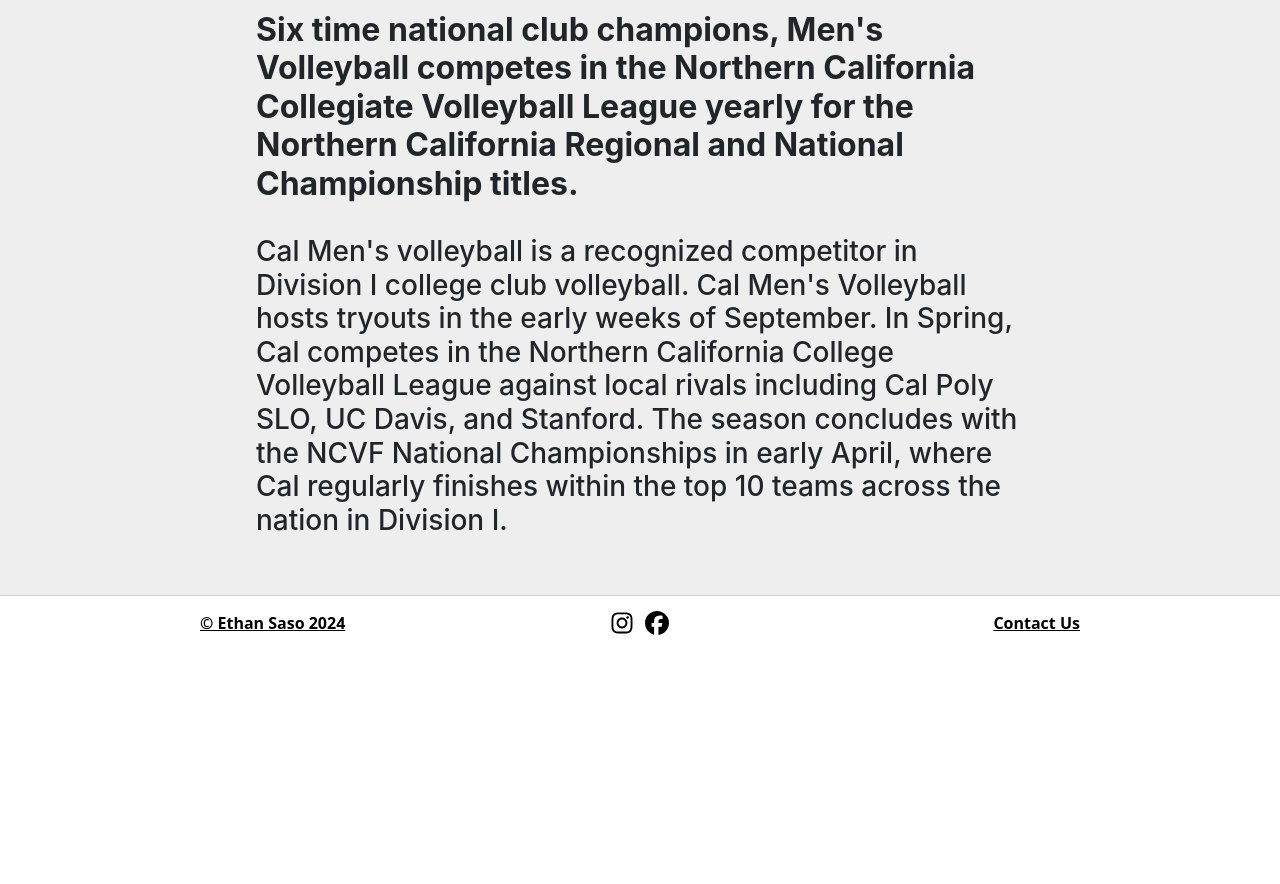
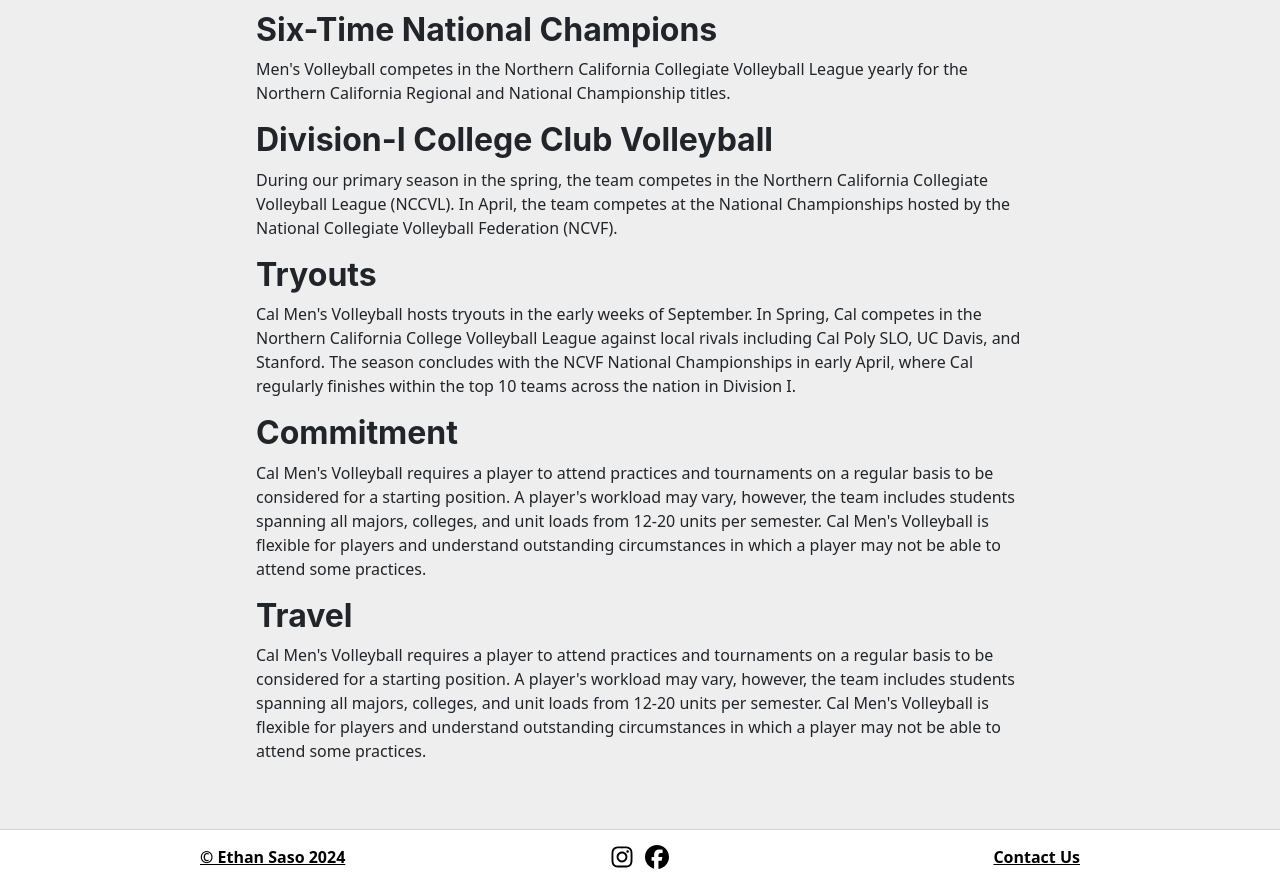
Before and after one commit to ethansaso/cal-mens-volleyball, a React (Create React App) app: page /about in a window 1280 px wide. Shown: the part 400-1284 px from the top of the page. Before the commit the page ends 1050 px from the top, so only its background shows below. Built offline with nearby package versions, Linux system fonts and the light colour scheme.

Commit message:
Added more information from about section on recwell site; created donations page with different header image; fixed wrong font on MEN'S VOLLEYBALL on homepage

```diff
--- a/src/App.js
+++ b/src/App.js
@@ -8,6 +8,7 @@ import Roster from "./components/pages/Roster";
 import Schedule from "./components/pages/Schedule";
 import './App.css';
 import Footer from "./components/nav/Footer";
+import Donations from "./components/pages/Donations";
 
 const path_prefix = process.env.NODE_ENV === 'production' ? "/cal-mens-volleyball/" : '/'
 
@@ -30,6 +31,7 @@ function App() {
         <Routes>
           <Route exact path={"/"} element={<Home />} />
           <Route path={"about"} element={<About />} />
+          <Route path={"donations"} element={<Donations />} />
           <Route path={"roster"} element={<Roster />} />
           <Route path={"schedule"} element={<Schedule />} />
           <Route path="*" element={<Navigate replace to="/" />} />
--- a/src/assets/scss/_pages.scss
+++ b/src/assets/scss/_pages.scss
@@ -1,3 +1,4 @@
 @import "./pages/roster";
 @import "./pages/home";
 @import "./pages/about";
+@import "./pages/donations";
--- /dev/null
+++ b/src/assets/scss/pages/_donations.scss
@@ -0,0 +1,20 @@
+.donations-header-container {
+    width: 100%;
+    background: linear-gradient(#0009, #0009), url(../../img/teamsplash1.jpeg);
+    background-size: cover;
+    background-position: 50% 45%;
+    display: flex;
+    align-items: center;
+    justify-content: center;
+    height: calc(80px + 10dvw);
+    max-height: 200px;
+    position: relative;
+}
+
+.donations-header-content {
+    font-family: "Blockletter";
+    color: $cal-gold-color;
+    box-sizing: border-box;
+    z-index: 1;
+    margin-bottom: 0;
+}
--- a/src/assets/scss/pages/_home.scss
+++ b/src/assets/scss/pages/_home.scss
@@ -69,7 +69,8 @@ $vb8-size-mult: 0.9;
         filter: drop-shadow(2px 2px 4px black);
     }
     > h1 {
-        font-size: 1.7rem;
+        font-family: "Blockletter";
+        font-size: 2rem;
         transform: scaleY(1.1);
         text-shadow: 2px 2px 4px black;
         margin-top: 2px;
--- a/src/components/nav/Navigation.js
+++ b/src/components/nav/Navigation.js
@@ -86,8 +86,13 @@ function Navigation(args) {
             </DropdownToggle>
             <DropdownMenu className="navbar-dropdown-menu" aria-labelledby='optionsDropdownButton'>
               <DropdownItem className="navbar-dropdown-item">
-                <NavLink href={`${path_prefix}about`} style={{paddingLeft: '0 !important'}}>
+                <NavLink href={`${path_prefix}about`}>
                   About
+                </NavLink>
+              </DropdownItem>
+              <DropdownItem className="navbar-dropdown-item">
+                <NavLink href={`${path_prefix}donations`}>
+                  Donations
                 </NavLink>
               </DropdownItem>
             </DropdownMenu>
--- a/src/components/nav/VarsitySwiper.js
+++ b/src/components/nav/VarsitySwiper.js
@@ -18,9 +18,9 @@ const VarsitySwiper = () => {
     { homeTeam: "California", visitorTeam: "Chico State", date: "2025-02-17 | 10:00 a.m. PT" },
     { homeTeam: "California", visitorTeam: "Fresno State", date: "2025-02-26 | 10:00 a.m. PT" },
     { homeTeam: "Santa Clara", visitorTeam: "California", date: "2025-03-07 | 10:00 a.m. PT" },
-    { homeTeam: "California", visitorTeam: "Sacramento State", date: "2025-02-17 | 10:00 a.m. PT" },
-    { homeTeam: "UC Davis", visitorTeam: "California", date: "2025-02-26 | 10:00 a.m. PT" },
-    { homeTeam: "Santa Clara", visitorTeam: "Sonoma State", date: "2025-03-07 | 10:00 a.m. PT" },
+    { homeTeam: "California", visitorTeam: "Sacramento State", date: "2025-03-08 | 10:00 a.m. PT" },
+    { homeTeam: "UC Davis", visitorTeam: "California", date: "2025-03-21 | 10:00 a.m. PT" },
+    { homeTeam: "California", visitorTeam: "Sonoma State", date: "2025-03-29 | 10:00 a.m. PT" },
     // Add more matches as needed
   ];
 
--- a/src/components/pages/About.js
+++ b/src/components/pages/About.js
@@ -10,12 +10,35 @@ const About = () => {
         </header>
         <main className="main">
           <h2 style={{fontWeight: 'bold'}}>
-            Six time national club champions, Men's Volleyball competes in the Northern California Collegiate Volleyball League yearly for the Northern California Regional and National Championship titles.
+            Six-Time National Champions
           </h2>
-          <br />
-          <h3>
-            Cal Men's volleyball is a recognized competitor in Division I college club volleyball. Cal Men's Volleyball hosts tryouts in the early weeks of September. In Spring, Cal competes in the Northern California College Volleyball League against local rivals including Cal Poly SLO, UC Davis, and Stanford. The season concludes with the NCVF National Championships in early April, where Cal regularly finishes within the top 10 teams across the nation in Division I.
-          </h3>
+          <p>
+            Men's Volleyball competes in the Northern California Collegiate Volleyball League yearly for the Northern California Regional and National Championship titles.
+          </p>
+          <h2 style={{fontWeight: 'bold'}}>
+            Division-I College Club Volleyball
+          </h2>
+          <p>
+            During our primary season in the spring, the team competes in the Northern California Collegiate Volleyball League (NCCVL). In April, the team competes at the National Championships hosted by the National Collegiate Volleyball Federation (NCVF).
+          </p>
+          <h2 style={{fontWeight: 'bold'}}>
+            Tryouts
+          </h2>
+          <p>
+            Cal Men's Volleyball hosts tryouts in the early weeks of September. In Spring, Cal competes in the Northern California College Volleyball League against local rivals including Cal Poly SLO, UC Davis, and Stanford. The season concludes with the NCVF National Championships in early April, where Cal regularly finishes within the top 10 teams across the nation in Division I.
+          </p>
+          <h2 style={{fontWeight: 'bold'}}>
+            Commitment
+          </h2>
+          <p>
+            Cal Men's Volleyball requires a player to attend practices and tournaments on a regular basis to be considered for a starting position. A player's workload may vary, however, the team includes students spanning all majors, colleges, and unit loads from 12-20 units per semester. Cal Men's Volleyball is flexible for players and understand outstanding circumstances in which a player may not be able to attend some practices.
+          </p>
+          <h2 style={{fontWeight: 'bold'}}>
+            Travel
+          </h2>
+          <p>
+            Cal Men's Volleyball requires a player to attend practices and tournaments on a regular basis to be considered for a starting position. A player's workload may vary, however, the team includes students spanning all majors, colleges, and unit loads from 12-20 units per semester. Cal Men's Volleyball is flexible for players and understand outstanding circumstances in which a player may not be able to attend some practices.
+          </p>
         </main>
       </>
     )
--- /dev/null
+++ b/src/components/pages/Donations.js
@@ -0,0 +1,34 @@
+import { Col, Row } from "reactstrap";
+
+const Donations = () => {
+    return (
+      <>
+        <header className="donations-header-container">
+          <h1 className="donations-header-content display-1">
+            Donations
+          </h1>
+        </header>
+        <main className="main">
+          <Row>
+            <Col>
+              <div style={{display: 'flex'}}>
+                <img src="">
+                </img>
+                <h></h>
+                <a href="https://givingday.berkeley.edu/">Big Give website</a>
+              </div>
+            </Col>
+          </Row>
+          <h2 style={{fontWeight: 'bold'}}>
+            Unimplemented header
+          </h2>
+          <br />
+          <h3>
+            Unimplemented subheader
+          </h3>
+        </main>
+      </>
+    )
+}
+
+export default Donations;
```
Also changed, not shown: src/assets/img/teamsplash1.jpeg (added).
